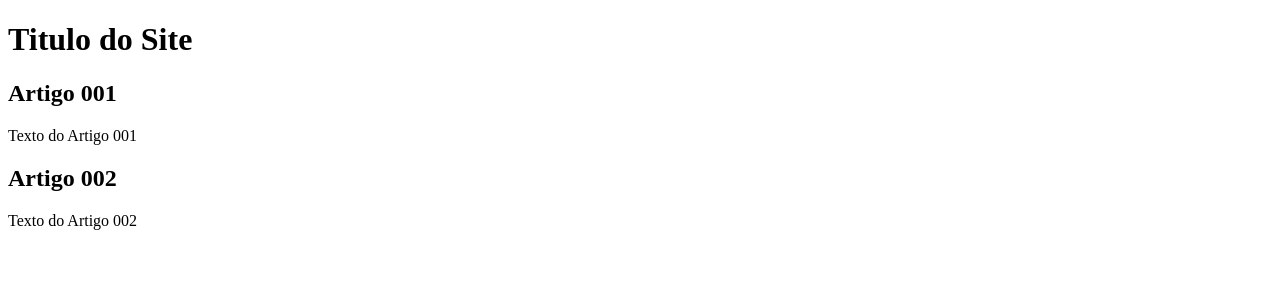
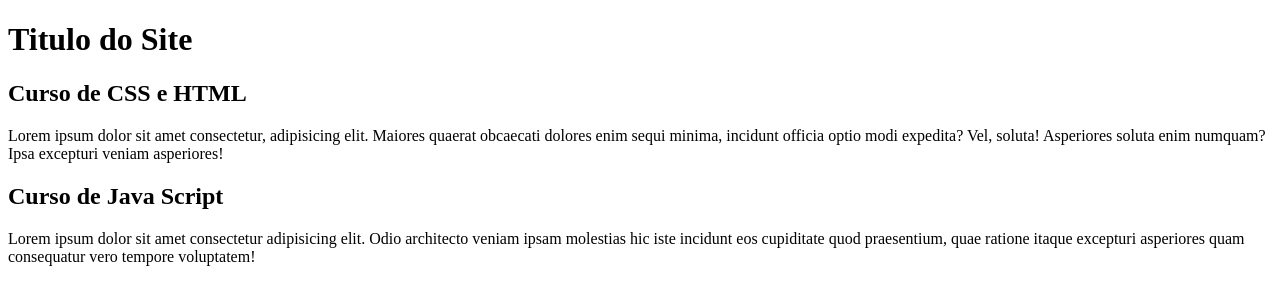
Before and after one commit to GeyltonC/Projeto-site, a plain HTML site: page index.html in a window 1280 px wide. Drawn offline with Linux system fonts and the light colour scheme.

Commit message:
iniciei o conteudo

```diff
--- a/index.html
+++ b/index.html
@@ -12,12 +12,12 @@
             <h1>Titulo do Site</h1>
         </header>
         <article>
-            <h2>Artigo 001</h2>
-            <p>Texto do Artigo 001</p>
+            <h2>Curso de CSS e HTML</h2>
+            <p>Lorem ipsum dolor sit amet consectetur, adipisicing elit. Maiores quaerat obcaecati dolores enim sequi minima, incidunt officia optio modi expedita? Vel, soluta! Asperiores soluta enim numquam? Ipsa excepturi veniam asperiores!</p>
         </article>
         <article>
-            <h2>Artigo 002</h2>
-            <p>Texto do Artigo 002</p>
+            <h2>Curso de Java Script</h2>
+            <p>Lorem ipsum dolor sit amet consectetur adipisicing elit. Odio architecto veniam ipsam molestias hic iste incidunt eos cupiditate quod praesentium, quae ratione itaque excepturi asperiores quam consequatur vero tempore voluptatem!</p>
         </article>
 
     </main>
```
